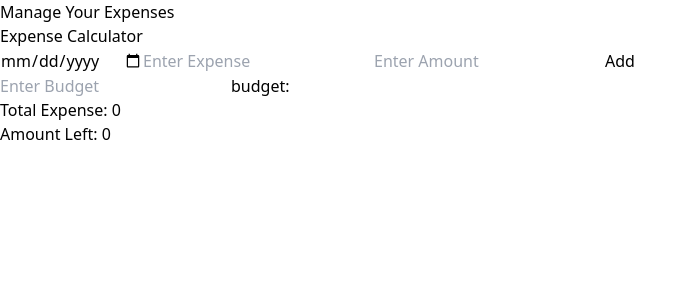
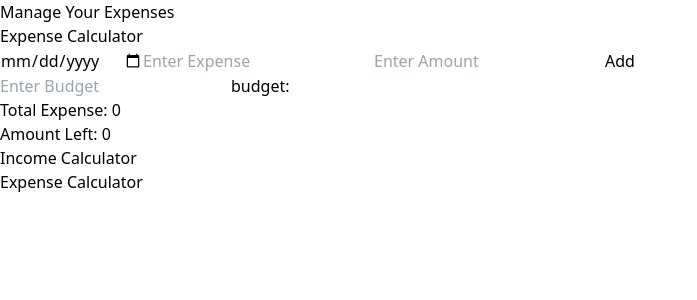
Before and after one commit to MohdRaza710/Expense-Calculator, a React (Vite) app: page / in a window 1280 px wide. Shown: the top 300 px of the page, without its empty margins (0-697 px from the left). Built offline with nearby package versions, Linux system fonts and the light colour scheme.

Commit message:
update calculator

```diff
--- a/index.html
+++ b/index.html
@@ -2,7 +2,7 @@
 <html lang="en">
   <head>
     <meta charset="UTF-8" />
-
+    <link rel="shortcut icon" type="x-icon" href="./src/Logo/budget.png">
     <meta name="viewport" content="width=device-width, initial-scale=1.0" />
     <title>Expense Calculator</title>
   </head>
--- a/src/Components/ExpenseForm.jsx
+++ b/src/Components/ExpenseForm.jsx
@@ -64,6 +64,13 @@ function ExpenseForm() {
                 Total Expense: {budget - amount} <br />
                 Amount Left: {amount -Math.floor(budget) }
             </div>
+            <div>
+                <button className='bg-neutral-700 text-black border border-black rounded-lg font-medium'><a href="IncomeForm.jsx">Income Calculator</a></button>
+            </div>
+
+            <div>
+                <button className='bg-neutral-700 text-black border border-black rounded-lg font-medium'><a href="ExpenseForm.jsx">Expense Calculator</a></button>
+            </div>
 
         </>
     )
--- a/src/Components/ExpenseItem.jsx
+++ b/src/Components/ExpenseItem.jsx
@@ -71,6 +71,7 @@ function ExpenseItem({ expense }) {
                     ❌
                 </button>
             </div>
+
         </div>
     );
 }
```
Also changed, not shown: src/Components/IncomeForm.jsx (added, +9 -0 lines), src/Components/IncomeItem.jsx (added, +9 -0 lines), src/Logo/budget.png (added).
